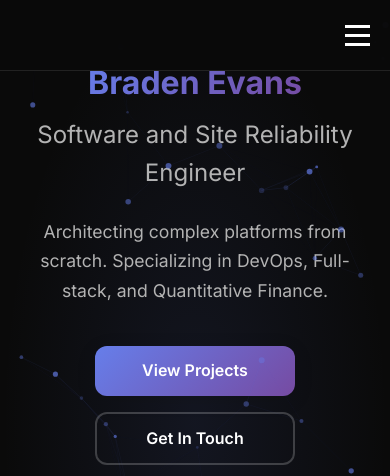
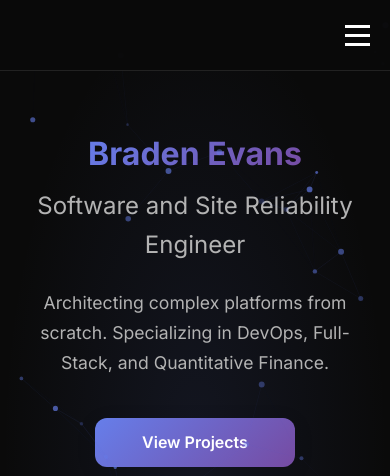
Before and after one commit to bradene0/portfolio, a plain HTML site: page index.html in a window 390 px wide. Shown: the top 476 px of the page. Drawn offline with Linux system fonts and the light colour scheme.

Commit message:
mobile padding for hero

```diff
--- a/index.html
+++ b/index.html
@@ -40,7 +40,7 @@
                     </h1>
                     <h2 class="hero-subtitle">Software and Site Reliability Engineer</h2>
                     <p class="hero-description">
-                        Architecting complex platforms from scratch. Specializing in DevOps, Full-stack, and Quantitative Finance.
+                        Architecting complex platforms from scratch. Specializing in DevOps, Full-Stack, and Quantitative Finance.
 
                     </p>
                     <div class="hero-buttons">
--- a/styles.css
+++ b/styles.css
@@ -932,6 +932,10 @@ section {
         transform: translateY(-8px) rotate(-45deg);
     }
 
+    .hero {
+        padding-top: 120px;
+    }
+
     .hero-content {
         grid-template-columns: 1fr;
         text-align: center;
@@ -940,6 +944,7 @@ section {
 
     .hero-title {
         font-size: 2.5rem;
+        margin-top: 1rem;
     }
 
     .about-content {
```
